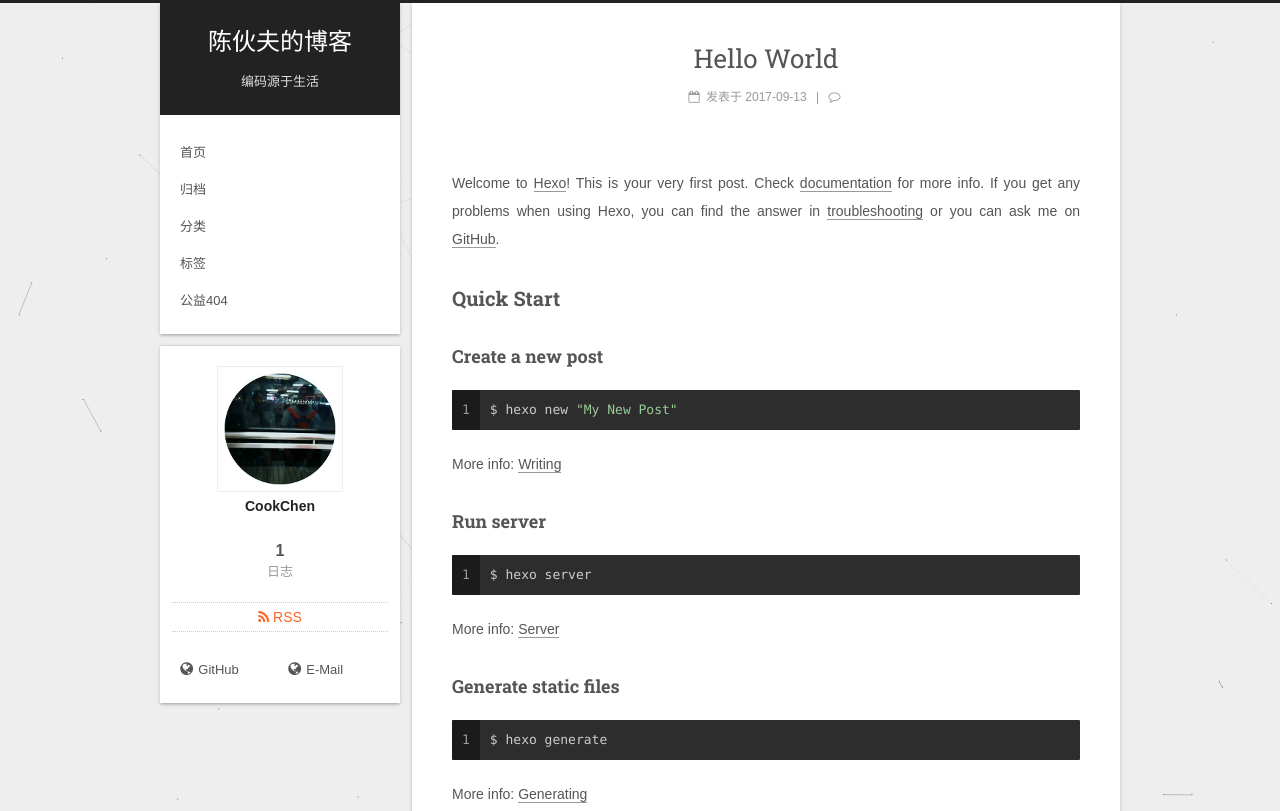
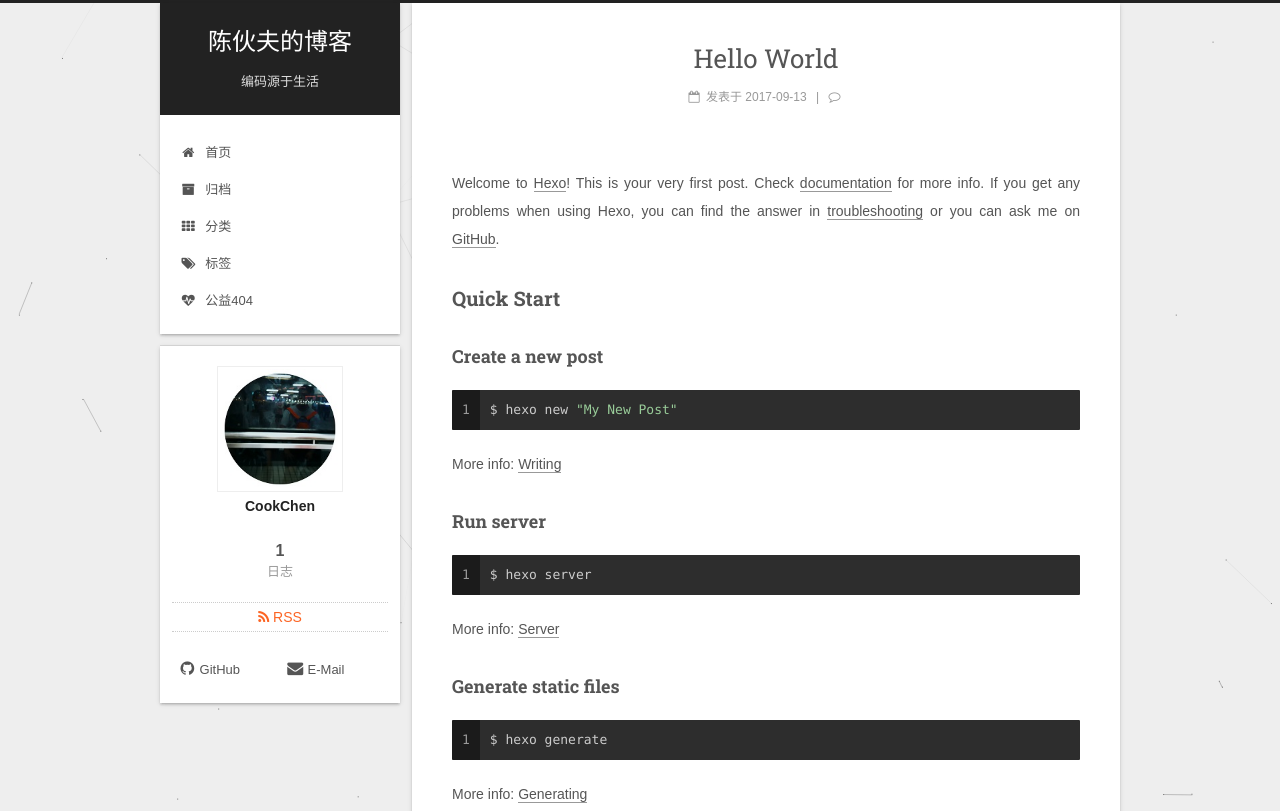
Before and after one commit to chenshuli88/chenshuli88.github.io, a plain HTML site: page index.html in a window 1280 px wide. Shown: the top 811 px of the page. Drawn offline with Linux system fonts and the light colour scheme; a web font is replaced by a local one.

Commit message:
Site updated: 2017-09-13 17:49:18

```diff
--- a/css/main.css
+++ b/css/main.css
@@ -1939,7 +1939,7 @@ pre .javascript .function {
   width: 4px;
   height: 4px;
   border-radius: 50%;
-  background: #4a1aff;
+  background: #ff1d12;
 }
 .links-of-blogroll {
   font-size: 13px;
--- a/index.html
+++ b/index.html
@@ -216,6 +216,8 @@
         <li class="menu-item menu-item-home">
           <a href="/" rel="section">
 
+              <i class="menu-item-icon fa fa-fw fa-home"></i> <br />
+
             首页
           </a>
         </li>
@@ -223,6 +225,8 @@
 
         <li class="menu-item menu-item-archives">
           <a href="/archives" rel="section">
+
+              <i class="menu-item-icon fa fa-fw fa-archive"></i> <br />
 
             归档
           </a>
@@ -232,6 +236,8 @@
         <li class="menu-item menu-item-categories">
           <a href="/categories" rel="section">
 
+              <i class="menu-item-icon fa fa-fw fa-th"></i> <br />
+
             分类
           </a>
         </li>
@@ -240,6 +246,8 @@
         <li class="menu-item menu-item-tags">
           <a href="/tags" rel="section">
 
+              <i class="menu-item-icon fa fa-fw fa-tags"></i> <br />
+
             标签
           </a>
         </li>
@@ -247,6 +255,8 @@
 
         <li class="menu-item menu-item-commonweal">
           <a href="/404.html" rel="section">
+
+              <i class="menu-item-icon fa fa-fw fa-heartbeat"></i> <br />
 
             公益404
           </a>
@@ -487,13 +497,13 @@
               <span class="links-of-author-item">
                 <a href="https://github.com/coderChensl" target="_blank" title="GitHub">
 
-                    <i class="fa fa-fw fa-globe"></i>GitHub</a>
+                    <i class="fa fa-fw fa-github"></i>GitHub</a>
               </span>
 
               <span class="links-of-author-item">
                 <a href="wangyicsl@126.com" target="_blank" title="E-Mail">
 
-                    <i class="fa fa-fw fa-globe"></i>E-Mail</a>
+                    <i class="fa fa-fw fa-envelope"></i>E-Mail</a>
               </span>
 
 
```
Also changed, not shown: 2017/09/13/hello-world/index.html (+12 -2 lines), archives/2017/09/index.html (+12 -2 lines), archives/2017/index.html (+12 -2 lines), archives/index.html (+12 -2 lines), categories/index.html (+12 -2 lines), tags/index.html (+12 -2 lines).
